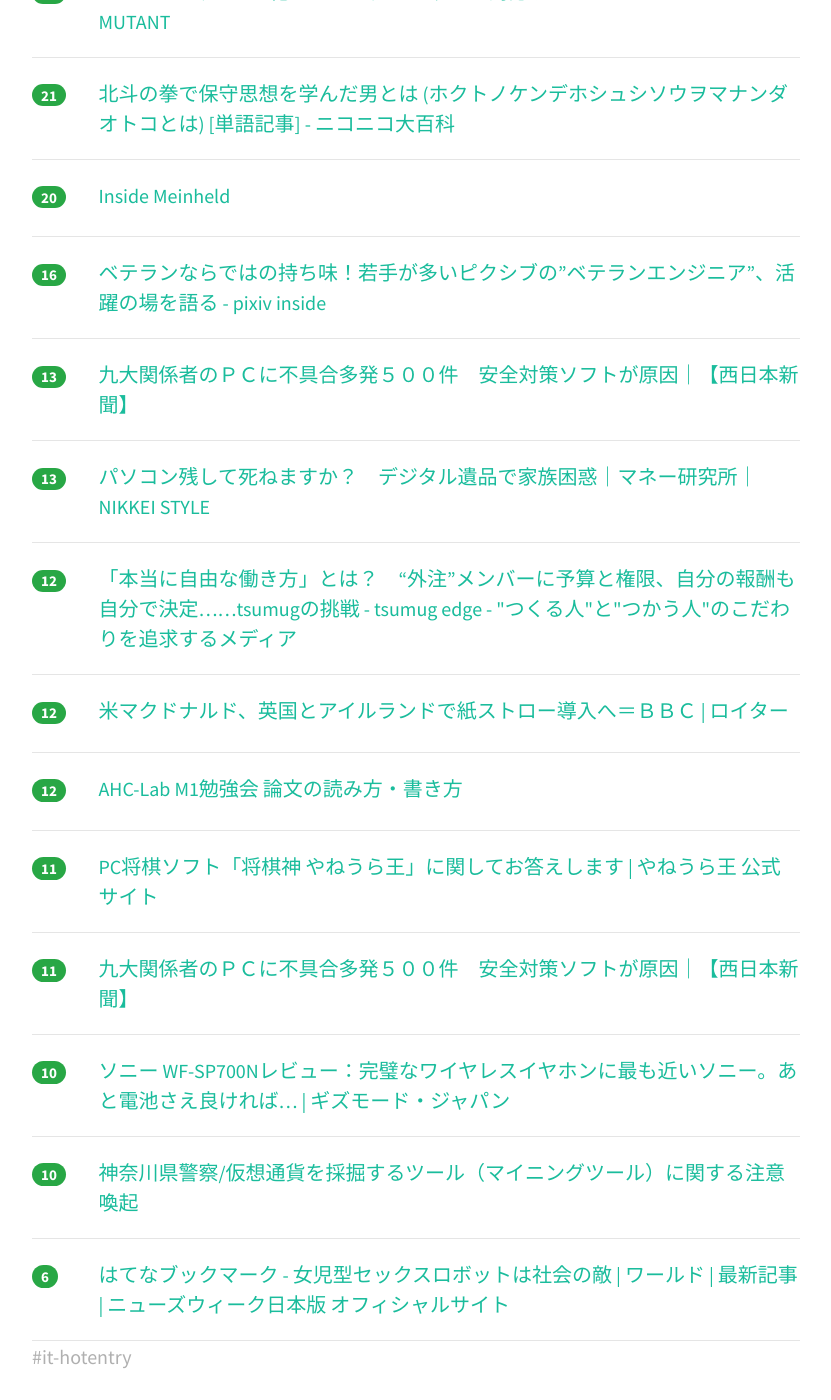
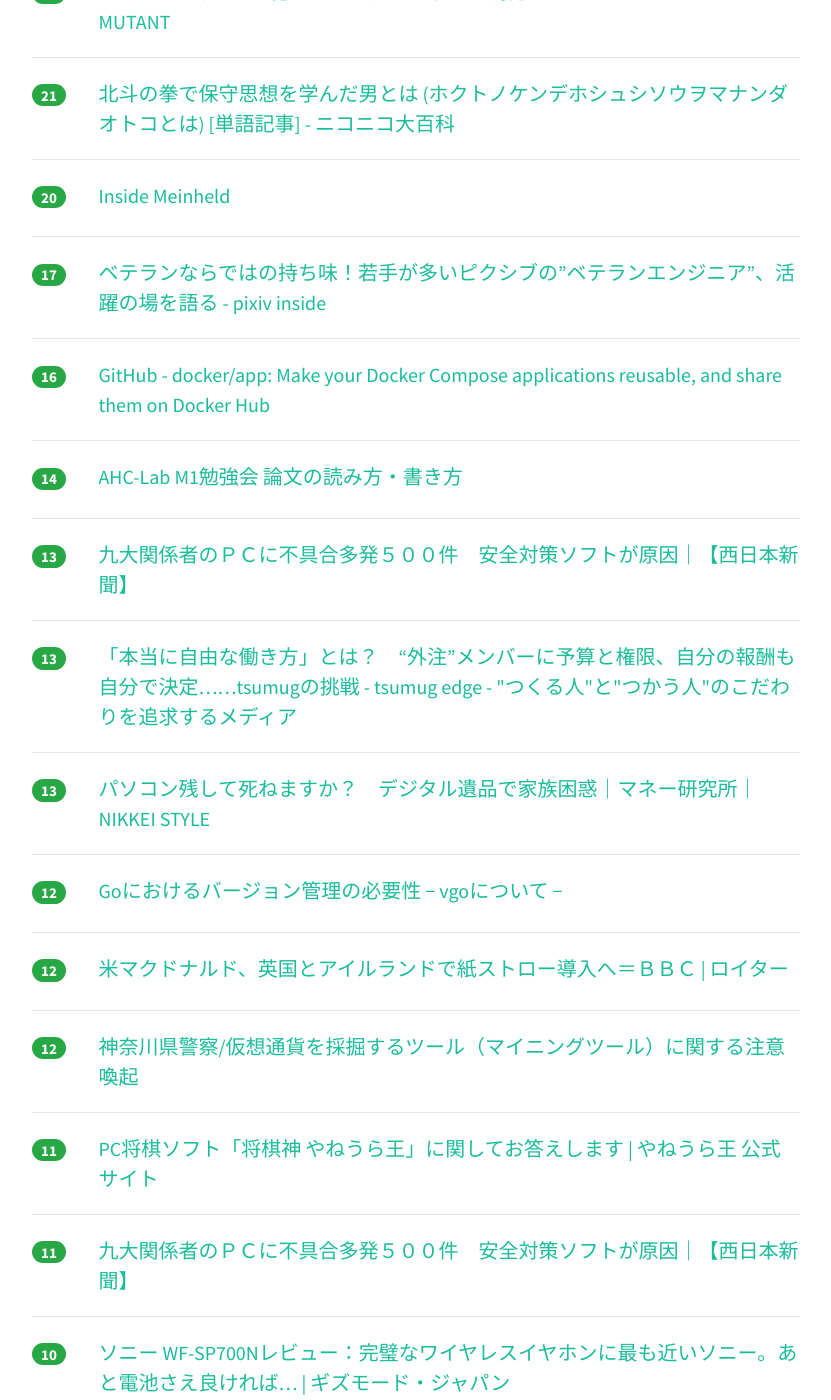
Before and after one commit to yatta47/hatena-matome-site, a Jekyll site: the page built from _posts/2018-06-16-hatena.md, in a window 1280 px wide and 1400 px high, scrolled down 1449 px. Shown: the whole window, without its empty margins (224-1055 px from the left). Built offline with Jekyll 4.4.1, drawn with Linux system fonts in a browser that asks for light colours; nearby versions of some CDN libraries; some of the changed text lies outside the part shown.

Commit message:
Updated 2018-06-16

```diff
--- a/_posts/2018-06-16-hatena.md
+++ b/_posts/2018-06-16-hatena.md
@@ -1,29 +1,34 @@
 ---
 layout: post
 title:  "2018-06-16 はてぶIT"
-date:   2018-06-16 11:00:55
+date:   2018-06-16 12:00:49
 tags: [it-hotentry]
 ---
-25 件のデータあり
+29 件のデータあり
 
 <hr><div class="row">
-<div class="col-1"><span class="badge badge-pill badge-success h2">169</span></div>
+<div class="col-1"><span class="badge badge-pill badge-success h2">207</span></div>
 <div class="col-11"><a href='https://togetter.com/li/1237551' target='_blank'>NHK「専門家によるとマイニングのサイトにアクセスした瞬間からパソコンに負荷がかかります」→専門家「全部カットされて真逆のことを報道されました！」 - Togetter</a></div>
 </div>
 <hr>
 <div class="row">
-<div class="col-1"><span class="badge badge-pill badge-success h2">142</span></div>
+<div class="col-1"><span class="badge badge-pill badge-success h2">159</span></div>
 <div class="col-11"><a href='https://anond.hatelabo.jp/20180614133405' target='_blank'>はてな的には漫画の画像を大量に使用したブログも著作権的にOKという判断らしい</a></div>
 </div>
 <hr>
 <div class="row">
-<div class="col-1"><span class="badge badge-pill badge-success h2">61</span></div>
+<div class="col-1"><span class="badge badge-pill badge-success h2">78</span></div>
 <div class="col-11"><a href='https://mainichi.jp/articles/20180615/dde/001/040/057000c' target='_blank'>チェック：仮想通貨　マイニング初立件　「不正採掘」真っ向対立　警察「ＰＣ無断使用」／弁護側「合法」 - 毎日新聞</a></div>
 </div>
 <hr>
 <div class="row">
-<div class="col-1"><span class="badge badge-pill badge-success h2">50</span></div>
+<div class="col-1"><span class="badge badge-pill badge-success h2">77</span></div>
 <div class="col-11"><a href='https://www3.nhk.or.jp/tohoku-news/20180614/0001607.html' target='_blank'>他人のＰＣを遠隔操作し仮想通貨｜NHK 東北のニュース</a></div>
+</div>
+<hr>
+<div class="row">
+<div class="col-1"><span class="badge badge-pill badge-success h2">40</span></div>
+<div class="col-11"><a href='http://blog.nicovideo.jp/niconews/77307.html' target='_blank'>【報告】5月30日からの断続的な障害につきまして|ニコニコインフォ</a></div>
 </div>
 <hr>
 <div class="row">
@@ -37,12 +42,7 @@ tags: [it-hotentry]
 </div>
 <hr>
 <div class="row">
-<div class="col-1"><span class="badge badge-pill badge-success h2">32</span></div>
-<div class="col-11"><a href='http://blog.nicovideo.jp/niconews/77307.html' target='_blank'>【報告】5月30日からの断続的な障害につきまして|ニコニコインフォ</a></div>
-</div>
-<hr>
-<div class="row">
-<div class="col-1"><span class="badge badge-pill badge-success h2">29</span></div>
+<div class="col-1"><span class="badge badge-pill badge-success h2">31</span></div>
 <div class="col-11"><a href='http://www.meti.go.jp/press/2018/06/20180615001/20180615001.html' target='_blank'>「AI・データの利用に関する契約ガイドライン」を策定しました （METI/経済産業省）</a></div>
 </div>
 <hr>
@@ -57,12 +57,12 @@ tags: [it-hotentry]
 </div>
 <hr>
 <div class="row">
-<div class="col-1"><span class="badge badge-pill badge-success h2">24</span></div>
+<div class="col-1"><span class="badge badge-pill badge-success h2">25</span></div>
 <div class="col-11"><a href='http://www.itmedia.co.jp/mobile/articles/1806/15/news132.html' target='_blank'>日本でキャッシュレス化を進めるには何が必要なのか？ (1/2) - ITmedia Mobile</a></div>
 </div>
 <hr>
 <div class="row">
-<div class="col-1"><span class="badge badge-pill badge-success h2">22</span></div>
+<div class="col-1"><span class="badge badge-pill badge-success h2">23</span></div>
 <div class="col-11"><a href='https://www.mutant-tetsu.com/entry/hatena-ssl' target='_blank'>はてなブログをSSL化しました。メリットや対応すべきはてなブロガーは？ - MUTANT</a></div>
 </div>
 <hr>
@@ -77,8 +77,18 @@ tags: [it-hotentry]
 </div>
 <hr>
 <div class="row">
+<div class="col-1"><span class="badge badge-pill badge-success h2">17</span></div>
+<div class="col-11"><a href='https://inside.pixiv.blog/kamiko/4334' target='_blank'>ベテランならではの持ち味！若手が多いピクシブの”ベテランエンジニア”、活躍の場を語る - pixiv inside</a></div>
+</div>
+<hr>
+<div class="row">
 <div class="col-1"><span class="badge badge-pill badge-success h2">16</span></div>
-<div class="col-11"><a href='https://inside.pixiv.blog/kamiko/4334' target='_blank'>ベテランならではの持ち味！若手が多いピクシブの”ベテランエンジニア”、活躍の場を語る - pixiv inside</a></div>
+<div class="col-11"><a href='https://github.com/docker/app' target='_blank'>GitHub - docker/app: Make your Docker Compose applications reusable, and share them on Docker Hub</a></div>
+</div>
+<hr>
+<div class="row">
+<div class="col-1"><span class="badge badge-pill badge-success h2">14</span></div>
+<div class="col-11"><a href='https://www.slideshare.net/ShinagawaSeitaro/ahclab-m1' target='_blank'>AHC-Lab M1勉強会 論文の読み方・書き方</a></div>
 </div>
 <hr>
 <div class="row">
@@ -88,12 +98,17 @@ tags: [it-hotentry]
 <hr>
 <div class="row">
 <div class="col-1"><span class="badge badge-pill badge-success h2">13</span></div>
+<div class="col-11"><a href='http://edge.tsumug.com/entry/tsumug-wayofworking' target='_blank'>「本当に自由な働き方」とは？　“外注”メンバーに予算と権限、自分の報酬も自分で決定……tsumugの挑戦 - tsumug edge - "つくる人"と"つかう人"のこだわりを追求するメディア</a></div>
+</div>
+<hr>
+<div class="row">
+<div class="col-1"><span class="badge badge-pill badge-success h2">13</span></div>
 <div class="col-11"><a href='https://style.nikkei.com/article/DGXMZO31385060V00C18A6000000' target='_blank'>パソコン残して死ねますか？　デジタル遺品で家族困惑｜マネー研究所｜NIKKEI STYLE</a></div>
 </div>
 <hr>
 <div class="row">
 <div class="col-1"><span class="badge badge-pill badge-success h2">12</span></div>
-<div class="col-11"><a href='http://edge.tsumug.com/entry/tsumug-wayofworking' target='_blank'>「本当に自由な働き方」とは？　“外注”メンバーに予算と権限、自分の報酬も自分で決定……tsumugの挑戦 - tsumug edge - "つくる人"と"つかう人"のこだわりを追求するメディア</a></div>
+<div class="col-11"><a href='http://www.slideshare.net/takuyaueda967/go-vgo-102442203' target='_blank'>Goにおけるバージョン管理の必要性 − vgoについて −</a></div>
 </div>
 <hr>
 <div class="row">
@@ -103,7 +118,7 @@ tags: [it-hotentry]
 <hr>
 <div class="row">
 <div class="col-1"><span class="badge badge-pill badge-success h2">12</span></div>
-<div class="col-11"><a href='https://www.slideshare.net/ShinagawaSeitaro/ahclab-m1' target='_blank'>AHC-Lab M1勉強会 論文の読み方・書き方</a></div>
+<div class="col-11"><a href='http://www.police.pref.kanagawa.jp/mes/mesd7036.htm' target='_blank'>神奈川県警察/仮想通貨を採掘するツール（マイニングツール）に関する注意喚起</a></div>
 </div>
 <hr>
 <div class="row">
@@ -122,12 +137,17 @@ tags: [it-hotentry]
 </div>
 <hr>
 <div class="row">
-<div class="col-1"><span class="badge badge-pill badge-success h2">10</span></div>
-<div class="col-11"><a href='http://www.police.pref.kanagawa.jp/mes/mesd7036.htm' target='_blank'>神奈川県警察/仮想通貨を採掘するツール（マイニングツール）に関する注意喚起</a></div>
+<div class="col-1"><span class="badge badge-pill badge-success h2">9</span></div>
+<div class="col-11"><a href='http://gendai.ismedia.jp/articles/-/55866' target='_blank'>物理学者はAIをこう見る～あなたは「正しく」怖がれていますか？（松浦 壮） | 現代ビジネス | 講談社（1/4）</a></div>
 </div>
 <hr>
 <div class="row">
-<div class="col-1"><span class="badge badge-pill badge-success h2">6</span></div>
+<div class="col-1"><span class="badge badge-pill badge-success h2">8</span></div>
+<div class="col-11"><a href='https://headlines.yahoo.co.jp/hl?a=20180615-00010005-nishinpc-sci' target='_blank'>九大のPC、不具合相次ぎ500件　原因は安全対策ソフト（西日本新聞） - Yahoo!ニュース</a></div>
+</div>
+<hr>
+<div class="row">
+<div class="col-1"><span class="badge badge-pill badge-success h2">7</span></div>
 <div class="col-11"><a href='http://b.hatena.ne.jp/entry/s/www.newsweekjapan.jp/stories/world/2018/06/post-10389.php' target='_blank'>はてなブックマーク - 女児型セックスロボットは社会の敵 | ワールド | 最新記事 | ニューズウィーク日本版 オフィシャルサイト</a></div>
 </div>
 <hr>
```
